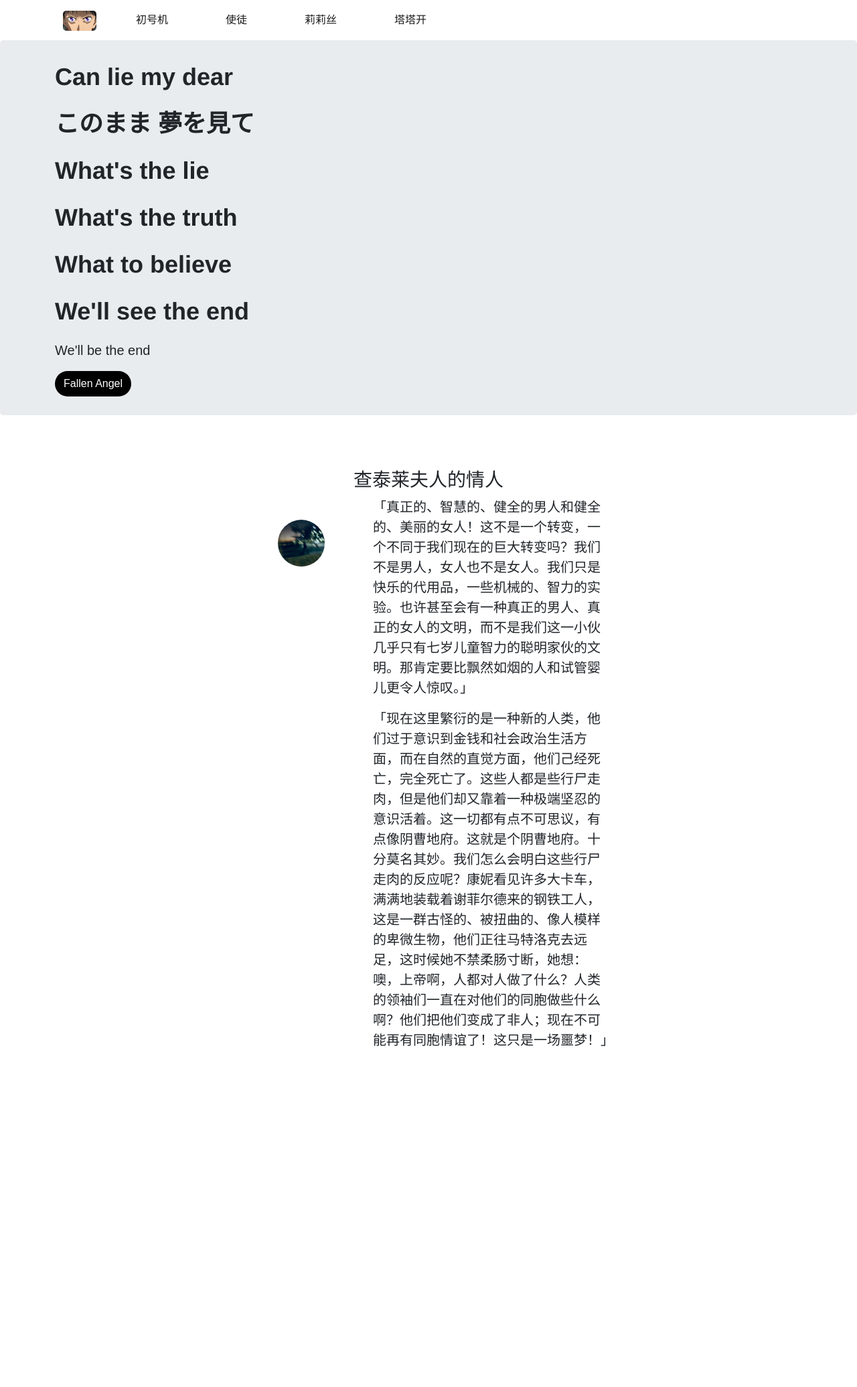
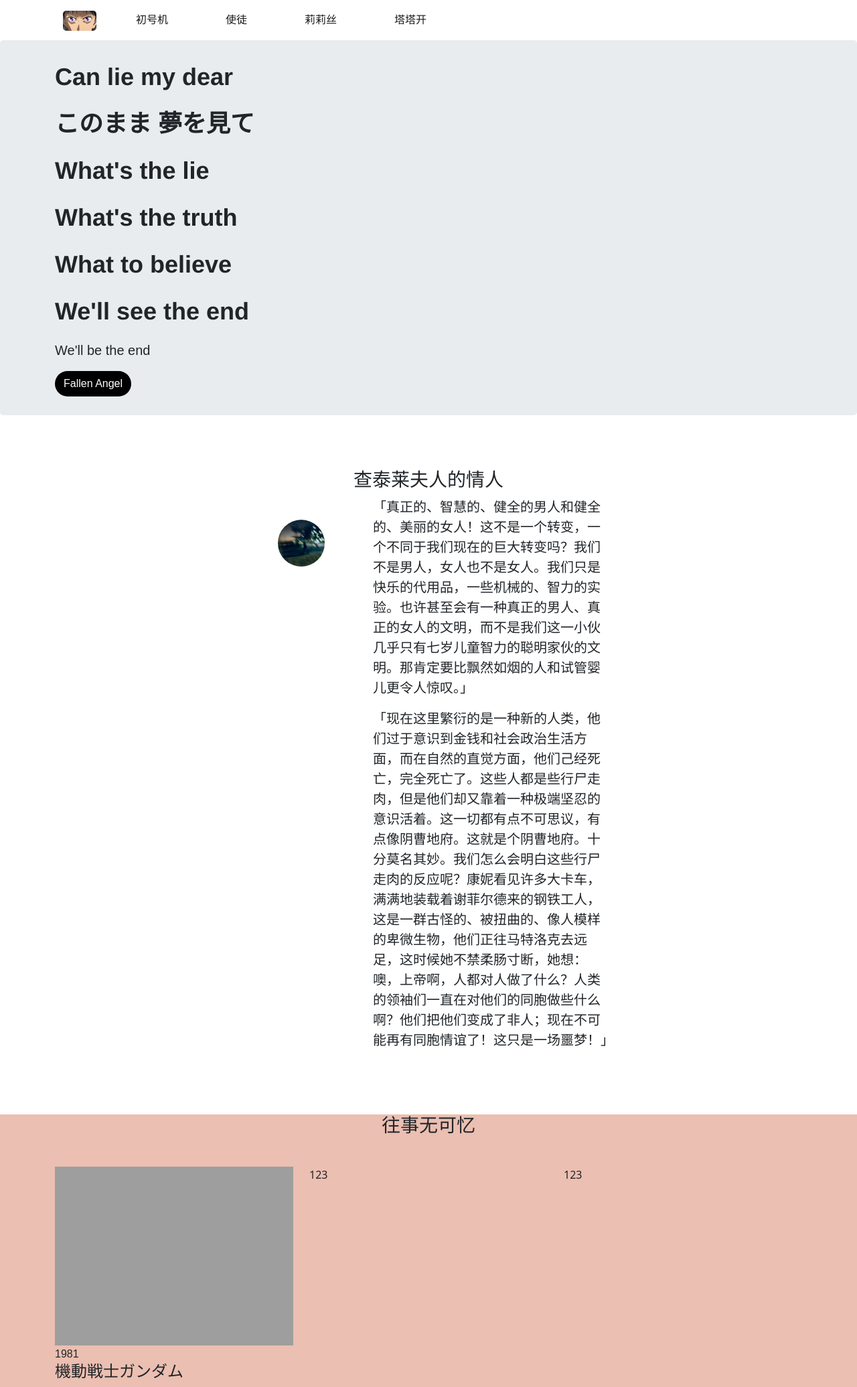
Before and after one commit to LinQisan/tmxJP_CN, a PHP site: page /index.html in a window 1280 px wide. Shown: the whole page at 67% size. Before the commit the page ends 1562 px from the top, so only its background shows below. Run offline with PHP 8.4, Linux system fonts and the light colour scheme; some libraries are stand-ins or nearby versions; some web fonts are replaced; grey boxes are pictures that could not be loaded.

Commit message:
末尾测试

```diff
--- a/css/style.css
+++ b/css/style.css
@@ -16,6 +16,9 @@ p,a,input,label,textarea,span,ul,li{
     color: white;
     padding: 6px 12px;
     border-radius: 20px;
+}
+img{
+    max-width: 100%;
 }
 
 header nav img{
@@ -59,7 +62,14 @@ header li{
     font-family: KaitiSC, Helvetica, sans-serif;
 }
 
-
+#latest{
+    padding: 80px, 0px;
+    background:rgb(235, 191, 177);
+}
+#latest h3{
+    font-family: KaitiSC;
+    margin-bottom: 45px;
+}
 @font-face {
 	font-family:KaiTiSC;
 	src: url(KaiTiSC.ttf);
--- a/index.html
+++ b/index.html
@@ -3,7 +3,7 @@
 <html lang="zh">
   <head>
     <meta charset="utf-8">
-    <meta name="viewport" content="initial-scale=1", width="device-width">
+    <meta name="viewport" content="width=devide-width, initial-scale=1, shrink-to-fit=no">
     <link href="https://cdn.jsdelivr.net/npm/bootstrap@5.1.3/dist/css/bootstrap.min.css" rel="stylesheet" integrity="sha384-1BmE4kWBq78iYhFldvKuhfTAU6auU8tT94WrHftjDbrCEXSU1oBoqyl2QvZ6jIW3" crossorigin="anonymous">
     <link rel="stylesheet" href="css/style.css">
     <script src="https://cdn.jsdelivr.net/npm/bootstrap@5.1.3/dist/js/bootstrap.bundle.min.js" integrity="sha384-ka7Sk0Gln4gmtz2MlQnikT1wXgYsOg+OMhuP+IlRH9sENBO0LRn5q+8nbTov4+1p" crossorigin="anonymous"></script>
@@ -84,7 +84,28 @@
     <section id="latest">
       <div class="container">
         <div class="row">
-
+          <div class="col-md-12 text-center">
+            <h3>往事无可忆</h3>
+          </div>
+        </div>
+        <div class="row">
+          <div class="col-md-4">
+            <div class="outer">
+              <div class="upper">
+                <img src="https://www.themoviedb.org/t/p/original/wR8As2NzDIXDjZf1tMOReTi9lSC.jpg">
+                <div class="innertext">
+                  <span>1981</span>
+                  <h4>機動戦士ガンダム</h4>
+                </div>
+              </div>
+            </div>
+          </div>
+          <div class="col-md-4">
+            123
+          </div>
+          <div class="col-md-4">
+            123
+          </div>
         </div>
       </div>
     </section>
```
